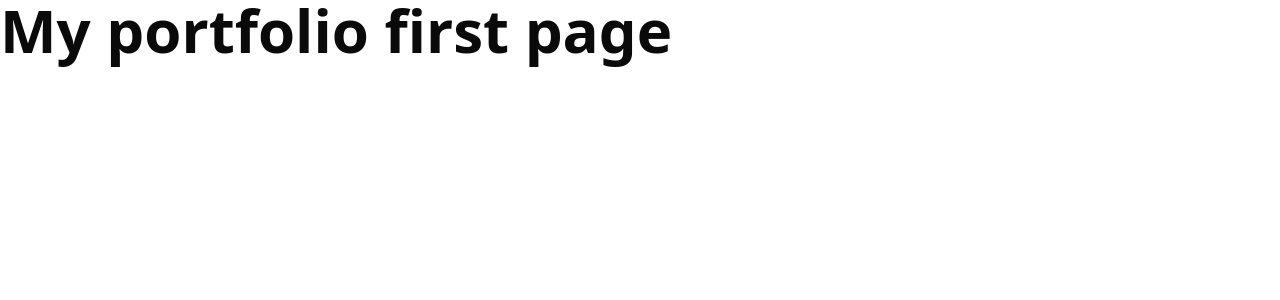
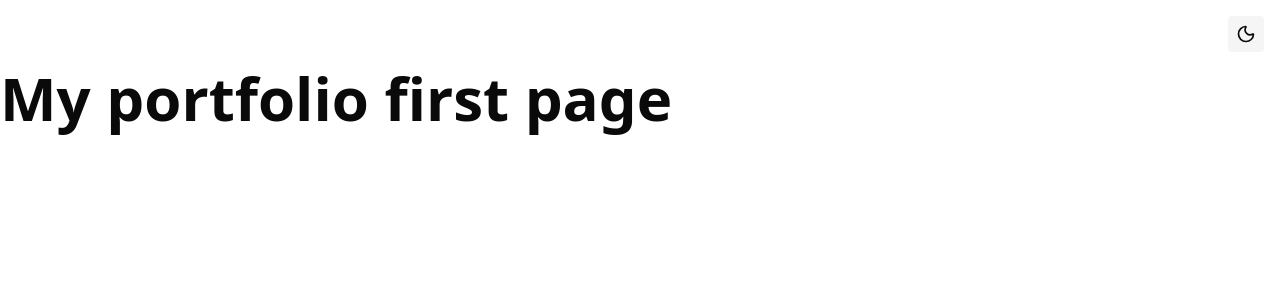
Before and after one commit to alisonbessa/my-portifolio, a Next.js app: page / in a window 1280 px wide. Shown: the top 300 px of the page. Built offline with nearby package versions, Linux system fonts and the light colour scheme.

Commit message:
docs: update GUIDE and README to include global dark/light theme toggle implementation and usage

```diff
--- /dev/null
+++ b/src/app/components/ThemeToggle.tsx
@@ -0,0 +1,35 @@
+'use client';
+import { useEffect, useState } from 'react';
+import { Sun, Moon } from 'lucide-react';
+
+const THEME_KEY = 'theme';
+
+export function ThemeToggle() {
+  const [theme, setTheme] = useState<'light' | 'dark'>(() => {
+    if (typeof window !== 'undefined') {
+      return (localStorage.getItem(THEME_KEY) as 'light' | 'dark') || 'light';
+    }
+    return 'light';
+  });
+
+  useEffect(() => {
+    if (typeof window === 'undefined') return;
+    document.documentElement.classList.remove('light', 'dark');
+    document.documentElement.classList.add(theme);
+    localStorage.setItem(THEME_KEY, theme);
+  }, [theme]);
+
+  const toggleTheme = () => {
+    setTheme((prev) => (prev === 'light' ? 'dark' : 'light'));
+  };
+
+  return (
+    <button
+      aria-label={`Switch to ${theme === 'light' ? 'dark' : 'light'} mode`}
+      onClick={toggleTheme}
+      className="p-2 rounded focus:outline-none focus:ring transition-colors bg-muted hover:bg-accent"
+    >
+      {theme === 'light' ? <Moon size={20} /> : <Sun size={20} />}
+    </button>
+  );
+}
--- a/src/app/layout.tsx
+++ b/src/app/layout.tsx
@@ -1,20 +1,21 @@
-import type { Metadata } from "next";
-import { Geist, Geist_Mono } from "next/font/google";
-import "./globals.css";
+import type { Metadata } from 'next';
+import { Geist, Geist_Mono } from 'next/font/google';
+import './globals.css';
+import { ThemeToggle } from './components/ThemeToggle';
 
 const geistSans = Geist({
-  variable: "--font-geist-sans",
-  subsets: ["latin"],
+  variable: '--font-geist-sans',
+  subsets: ['latin'],
 });
 
 const geistMono = Geist_Mono({
-  variable: "--font-geist-mono",
-  subsets: ["latin"],
+  variable: '--font-geist-mono',
+  subsets: ['latin'],
 });
 
 export const metadata: Metadata = {
-  title: "My Portfolio",
-  description: "A boilerplate for building a portfolio website",
+  title: 'My Portfolio',
+  description: 'A boilerplate for building a portfolio website',
 };
 
 export default function RootLayout({
@@ -24,9 +25,10 @@ export default function RootLayout({
 }>) {
   return (
     <html lang="en">
-      <body
-        className={`${geistSans.variable} ${geistMono.variable} antialiased`}
-      >
+      <body className={`${geistSans.variable} ${geistMono.variable} antialiased`}>
+        <header className="w-full flex justify-end p-4">
+          <ThemeToggle />
+        </header>
         {children}
       </body>
     </html>
```
Also changed, not shown: 2 other files (tests, documents, lock files or other folders).
